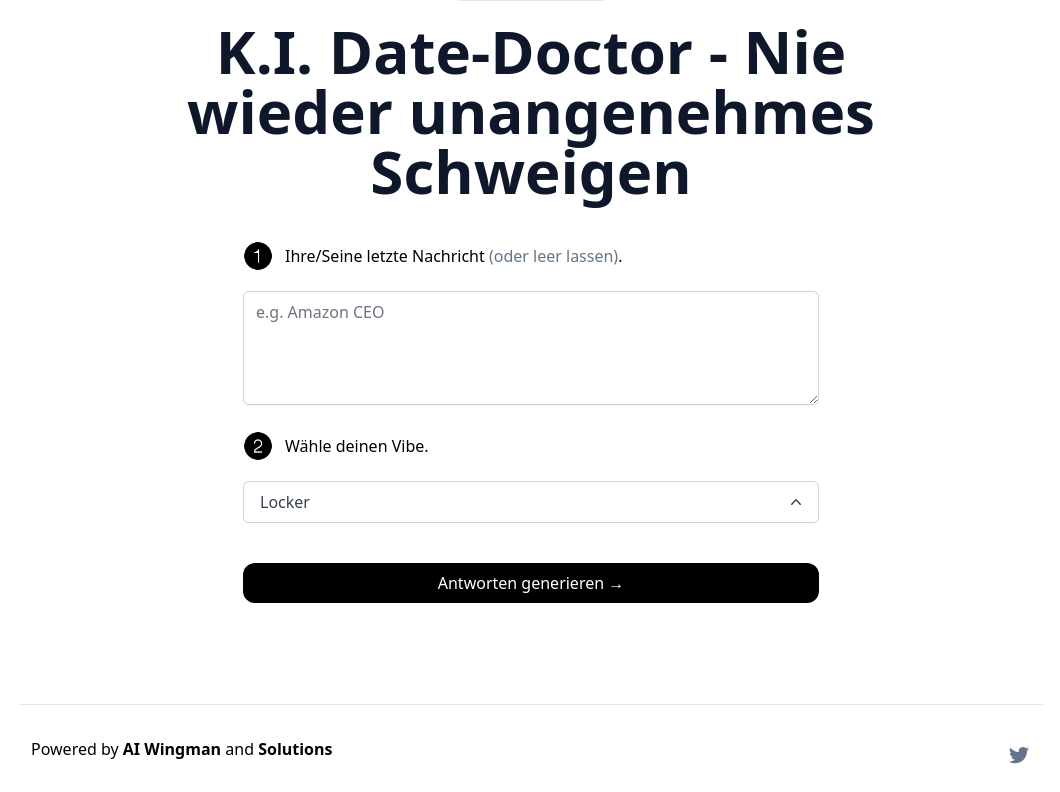
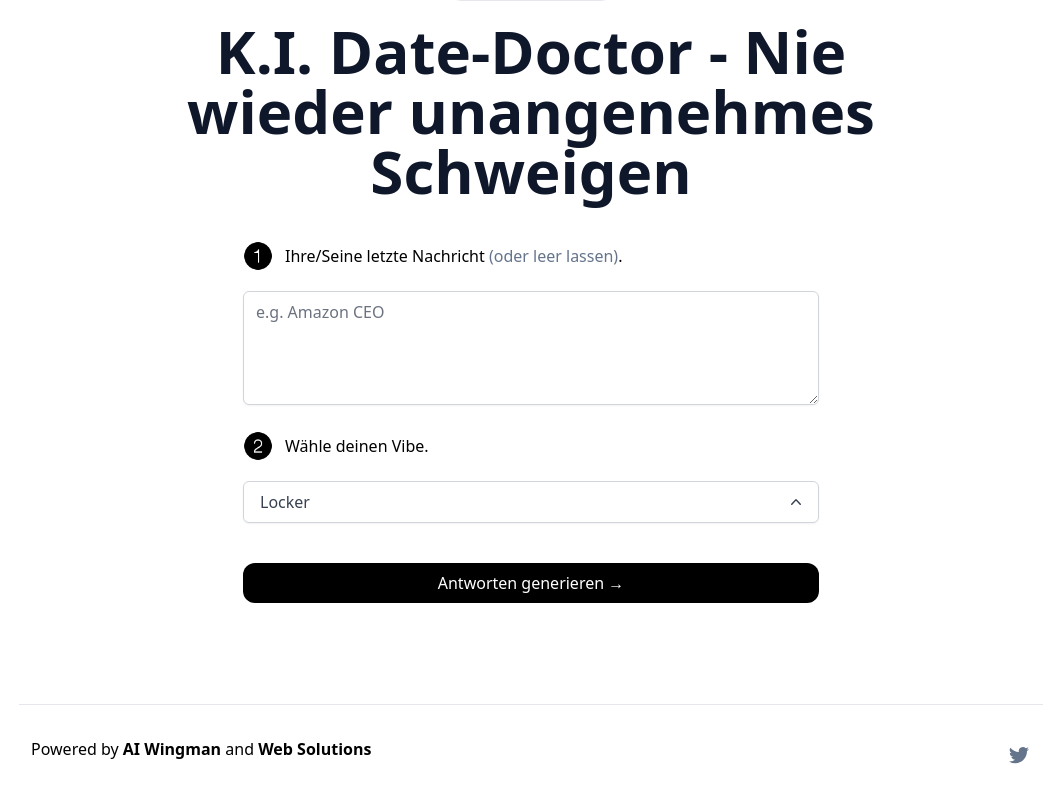
Before and after one commit to p100x/ai_wingman, a Next.js app: page / in a window 1280 px wide. Shown: the part 203-995 px from the top of the page, without its empty margins (109-1169 px from the left). Built offline with nearby package versions, Linux system fonts and the light colour scheme.

Commit message:
Update Footer.tsx

```diff
--- a/components/Footer.tsx
+++ b/components/Footer.tsx
@@ -9,7 +9,7 @@ export default function Footer() {
         and{' '}
         {' '}
         <span className="font-bold transition">
-          Solutions
+          Web Solutions
         </span>
       </div>
       <div className="flex space-x-4 pb-4 sm:pb-0">
```
